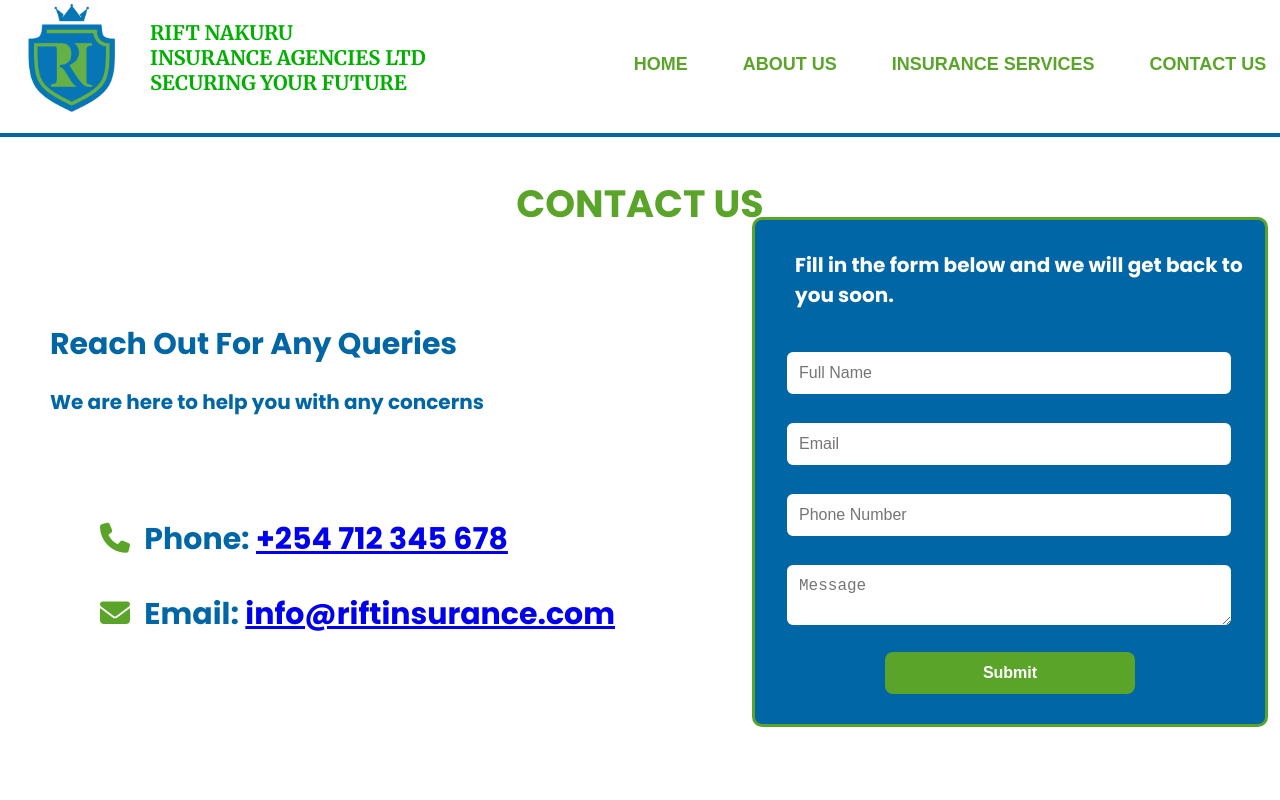
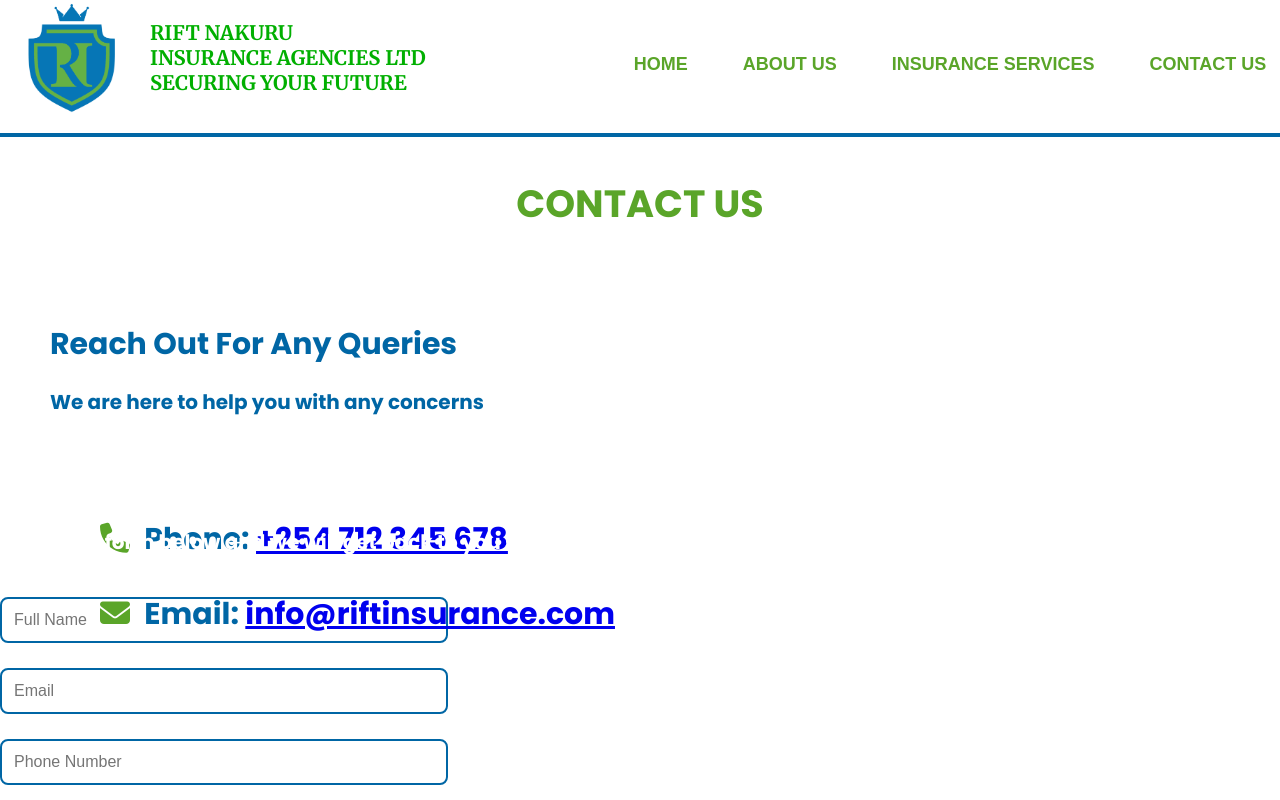
Before and after one commit to Eshhaa11/Rift-Ins, a React (Create React App) app: page /contact in a window 1280 px wide. Shown: the top 800 px of the page. Built offline with nearby package versions, Linux system fonts and the light colour scheme; a web font is replaced by a local one.

Commit message:
refactor: fix CSS class syntax for contact form styling

```diff
--- a/src/pages/Contact.css
+++ b/src/pages/Contact.css
@@ -34,7 +34,7 @@
     top: 50px;
 }
 
-.contact-form{
+.contact contact-form{
     max-width: 450px;
     margin: 50px auto;
     padding: 30px;
```
